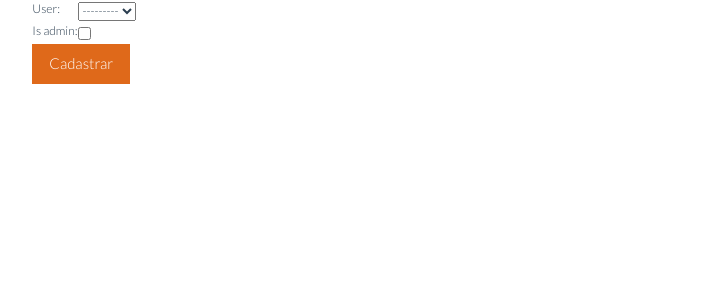
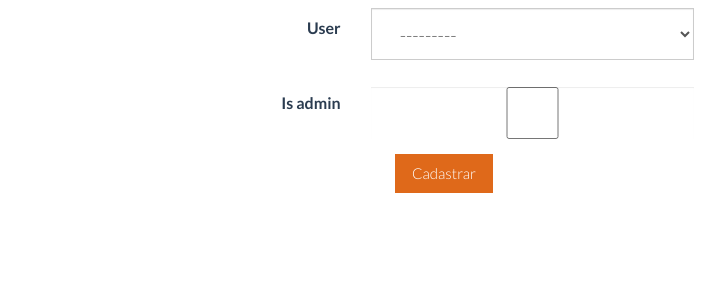
Before and after one commit to ikkebr/hackinpoa, a Django app: template groups/templates/groups/group_add_member.html in a window 1280 px wide. Shown: the part 80-380 px from the top of the page, without its empty margins (196-921 px from the left). Run offline with Django 3.2, Linux system fonts and the light colour scheme; the template is opened without the code that fills it: values that come from a table or form of the project are taken from there, others are empty; data comes from the database, SQL or seed files in the repository; some libraries are stand-ins or nearby versions.

Commit message:
changes in group members

```diff
--- a/groups/templates/groups/group_add_member.html
+++ b/groups/templates/groups/group_add_member.html
@@ -3,11 +3,10 @@
 
 {% block content %}
 <div class='row'>
-	<div class='col-md-8 col-md-offset-2'>
-		<form method="post" action="{% url 'group_add_members' pk %}">
-			<table>
-				{{ form }}
-			</table>
+	<div class='box-form'>
+		<form method="post" class='form-horizontal' action="{% url 'group_add_members' pk %}">
+			{% include "base/snippet.html" with form=form %}
+
 			{% csrf_token %}
 			<button class="btn btn-primary">Cadastrar</button>
 
```
